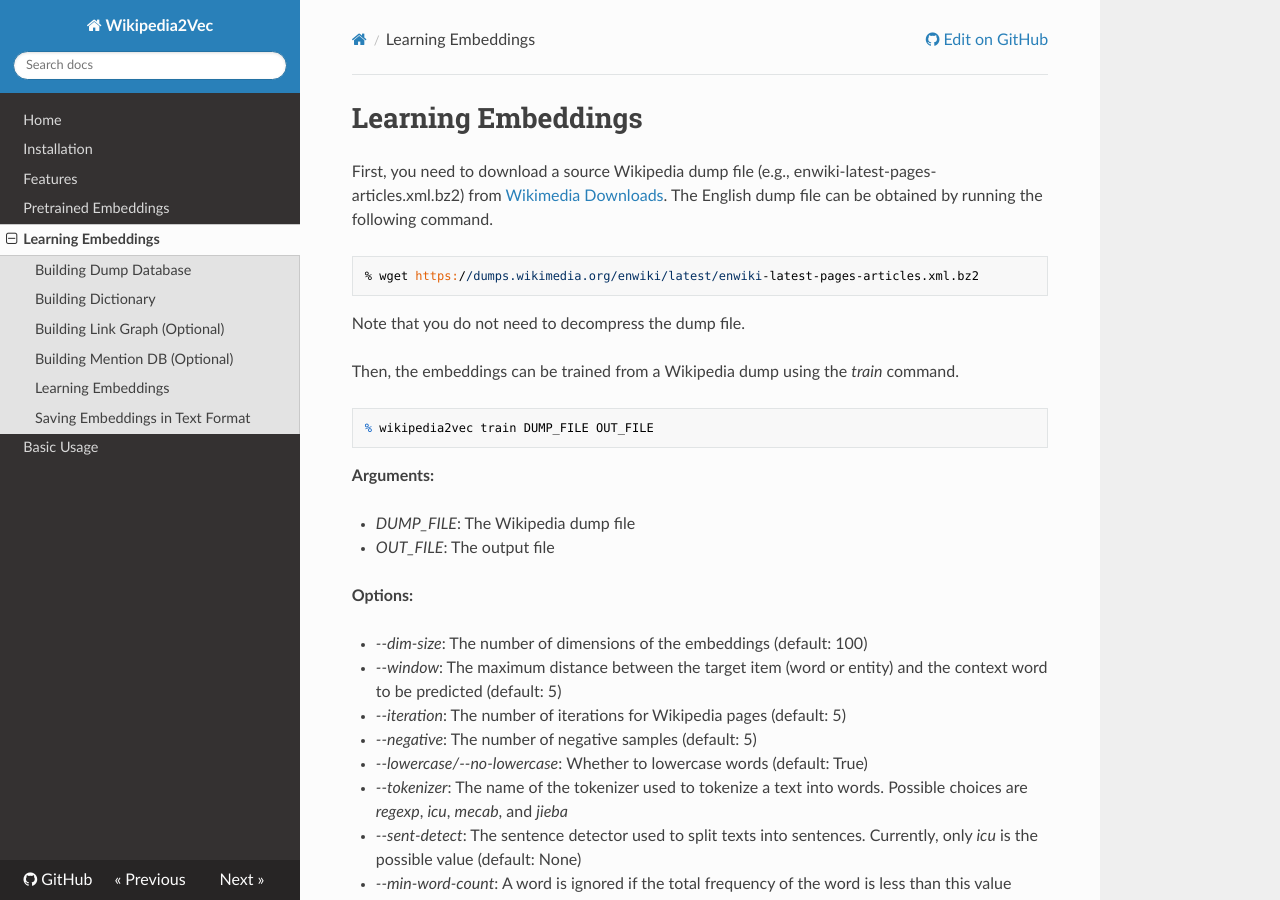
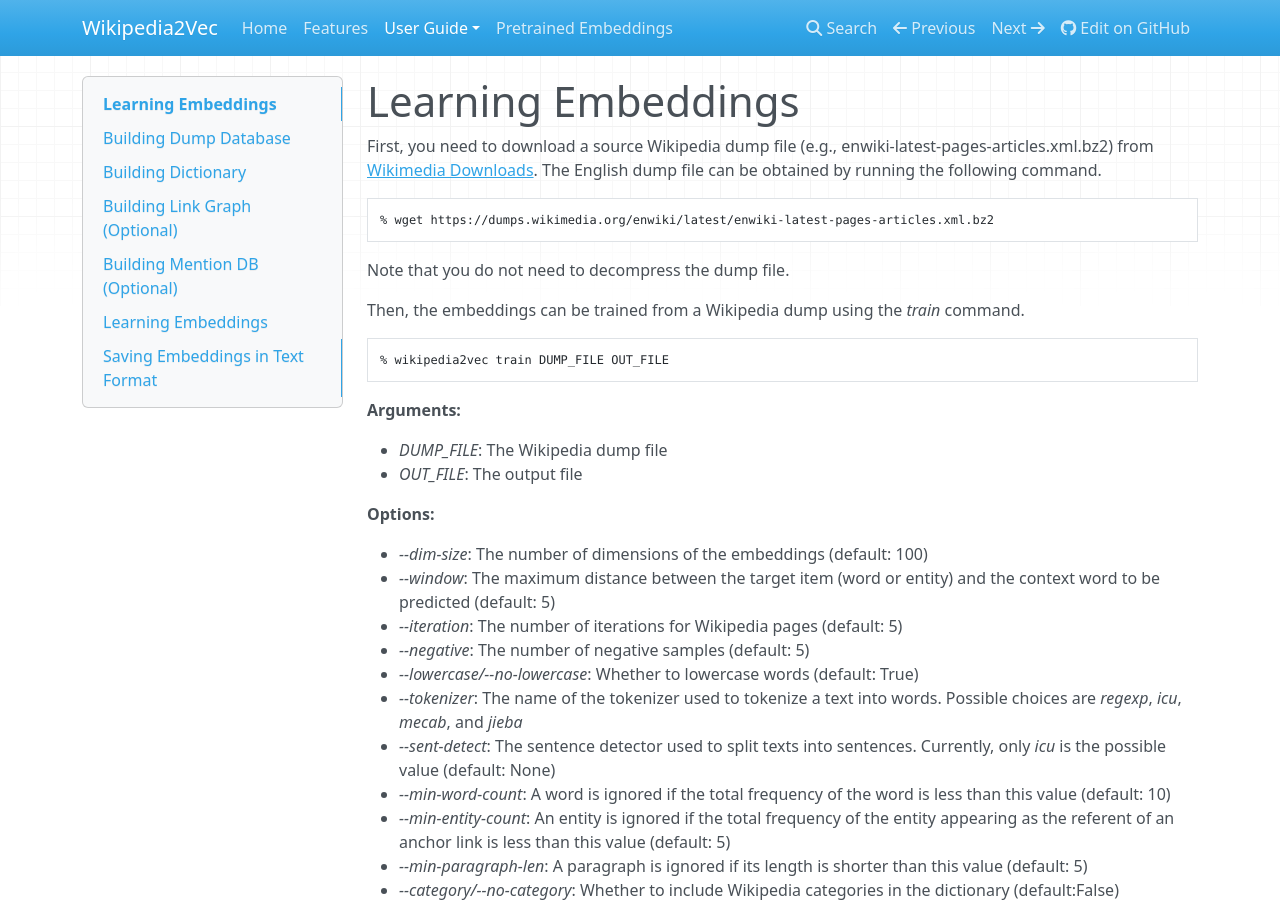
Before and after one commit to wikipedia2vec/wikipedia2vec, an MkDocs documentation site: the page built from docs/commands.md, in a window 1280 px wide and 900 px high. Built offline with MkDocs 1.6.1, drawn with Linux system fonts in a browser that asks for light colours; nearby versions of some CDN libraries; old or Windows-style settings are respelled for this version of MkDocs; some of the changed text lies outside the part shown.

Commit message:
update documents

````diff
--- a/docs/commands.md
+++ b/docs/commands.md
@@ -4,7 +4,7 @@
 First, you need to download a source Wikipedia dump file (e.g., enwiki-latest-pages-articles.xml.bz2) from [Wikimedia Downloads](https://dumps.wikimedia.org/).
 The English dump file can be obtained by running the following command.
 
-```
+```bash
 % wget https://dumps.wikimedia.org/enwiki/latest/enwiki-latest-pages-articles.xml.bz2
 ```
 
@@ -12,7 +12,7 @@
 
 Then, the embeddings can be trained from a Wikipedia dump using the *train* command.
 
-```
+```bash
 % wikipedia2vec train DUMP_FILE OUT_FILE
 ```
 
@@ -54,7 +54,7 @@
 
 The *build_dump_db* command creates a database that contains Wikipedia pages each of which consists of texts and anchor links in it.
 
-```
+```bash
 % wikipedia2vec build_dump_db DUMP_FILE OUT_FILE
 ```
 
@@ -71,7 +71,7 @@
 
 The *build\_dictionary* command builds a dictionary of words and entities.
 
-```
+```bash
 % wikipedia2vec build_dictionary DUMP_DB_FILE OUT_FILE
 ```
 
@@ -95,7 +95,7 @@
 
 The *build\_link\_graph* command generates a sparse matrix representing the link structure between Wikipedia entities.
 
-```
+```bash
 % wikipedia2vec build_link_graph DUMP_DB_FILE DIC_FILE OUT_FILE
 ```
 
@@ -113,7 +113,7 @@
 
 The *build\_mention\_db* command builds a database that contains the mappings of entity names (mentions) and their possible referent entities.
 
-```
+```bash
 % wikipedia2vec build_mention_db DUMP_DB_FILE DIC_FILE OUT_FILE
 ```
 
@@ -136,7 +136,7 @@
 
 The *train_embedding* command runs the training of the embeddings.
 
-```
+```bash
 % wikipedia2vec train_embedding DUMP_DB_FILE DIC_FILE OUT_FILE
 ```
 
@@ -168,7 +168,7 @@
 
 *save\_text* outputs a model in a text format.
 
-```
+```bash
 % wikipedia2vec save_text MODEL_FILE OUT_FILE
 ```
 
--- a/mkdocs.yml
+++ b/mkdocs.yml
@@ -3,10 +3,11 @@
 site_author: Studio Ousia
 pages:
     - Home: index.md
-    - Installation: install.md
     - Features: features.md
+    - User Guide:
+      - Installation: install.md
+      - Learning Embeddings: commands.md
+      - Basic Usage: usage.md
     - Pretrained Embeddings: pretrained.md
-    - Learning Embeddings: commands.md
-    - Basic Usage: usage.md
 theme:
-    name: readthedocs
+    name: mkdocs
````
Also changed, not shown: docs/index.md (+1 -1 lines), docs/install.md (+1 -1 lines).
